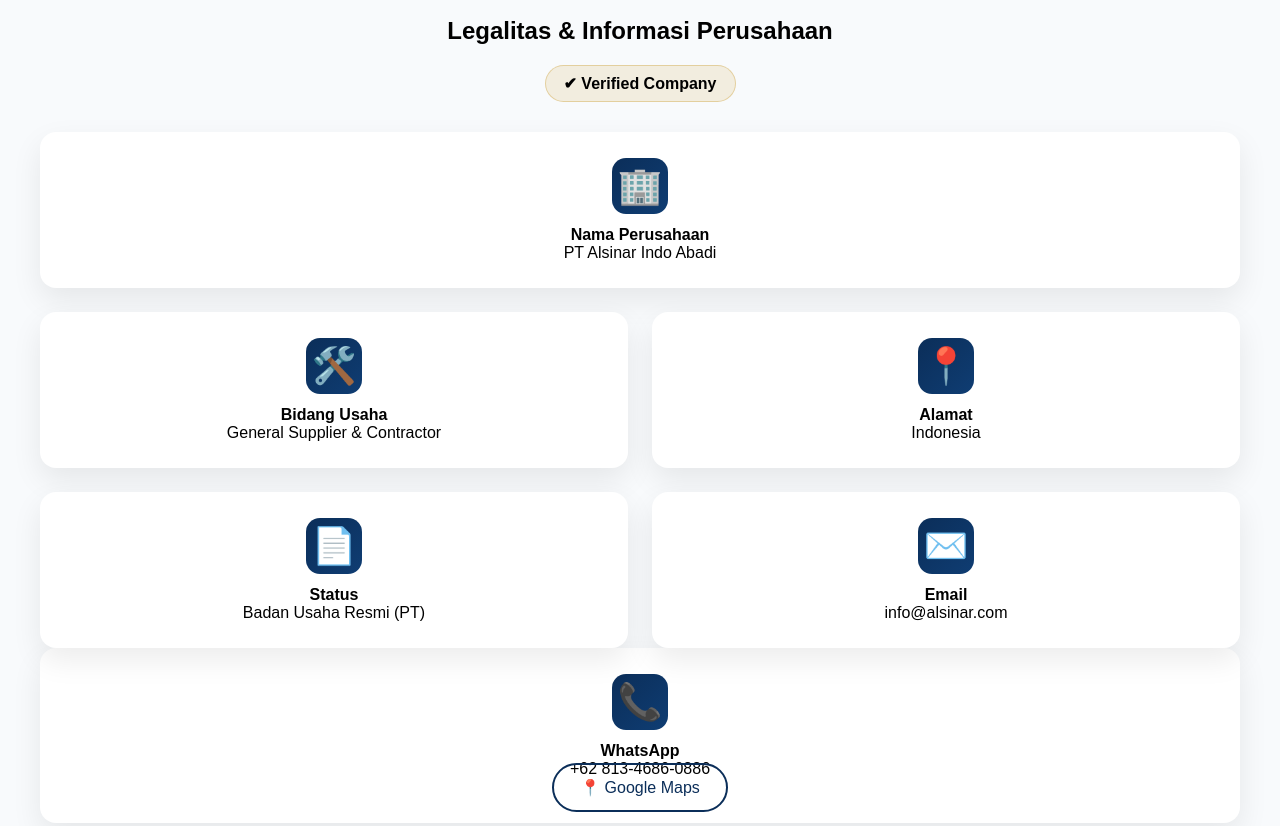
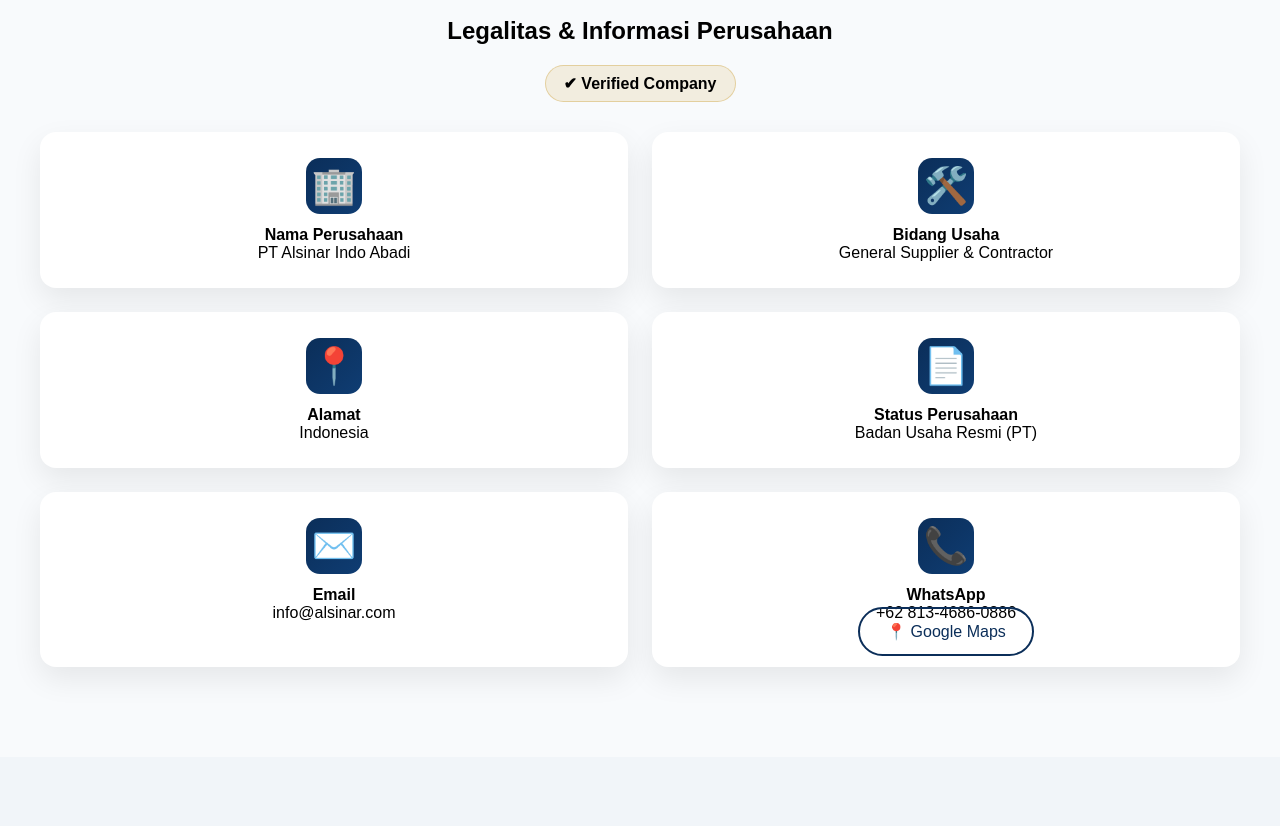
Before and after one commit to dimitrov-dotcom/alsinar-indo-abadi, a plain HTML site: page index.html in a window 1280 px wide. Shown: the part 2560-3386 px from the top of the page. Drawn offline with Linux system fonts and the light colour scheme.

Commit message:
Fix trust grid layout

```diff
--- a/index.html
+++ b/index.html
@@ -178,17 +178,20 @@
 </section>
 
 <!-- ================= TRUST ================= -->
-<section class="section trust">
+
+<section class="section trust reveal">
   <div class="container">
     <h2>Legalitas & Informasi Perusahaan</h2>
 
+    <!-- BADGE -->
     <div class="trust-badge-wrap">
       <div class="trust-badge">✔ Verified Company</div>
     </div>
 
+    <!-- GRID WAJIB -->
     <div class="trust-grid">
 
-      <div class="trust-item trust-main">
+      <div class="trust-item">
         <div class="trust-icon">🏢</div>
         <strong>Nama Perusahaan</strong>
         <p>PT Alsinar Indo Abadi</p>
@@ -208,7 +211,7 @@
 
       <div class="trust-item">
         <div class="trust-icon">📄</div>
-        <strong>Status</strong>
+        <strong>Status Perusahaan</strong>
         <p>Badan Usaha Resmi (PT)</p>
       </div>
 
@@ -218,9 +221,7 @@
         <p>info@alsinar.com</p>
       </div>
 
-    </div>
-
-    <div class="trust-item trust-main">
+      <div class="trust-item">
         <div class="trust-icon">📞</div>
         <strong>WhatsApp</strong>
         <p>+62 813-4686-0886</p>
@@ -231,6 +232,7 @@
         </a>
       </div>
 
+    </div>
   </div>
 </section>
 
```
Lines whose indentation alone changed are shown as unchanged.
